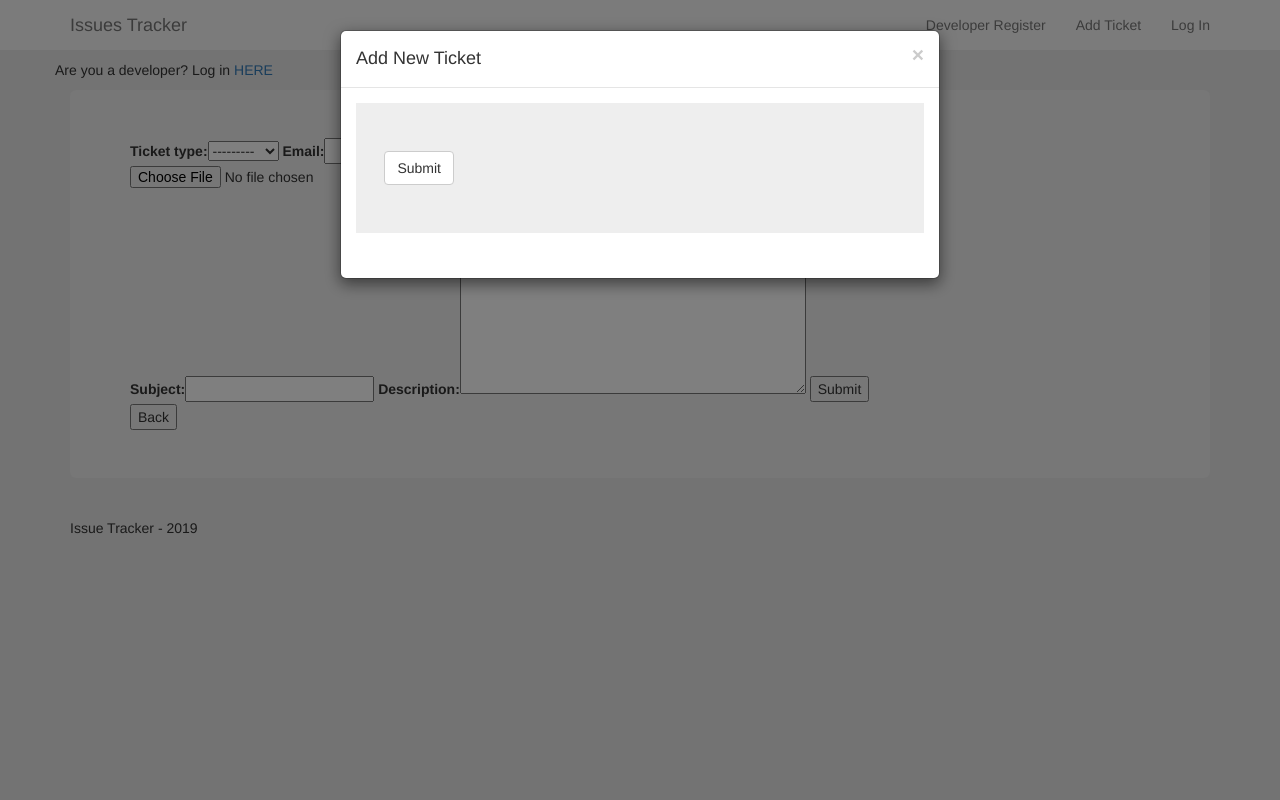
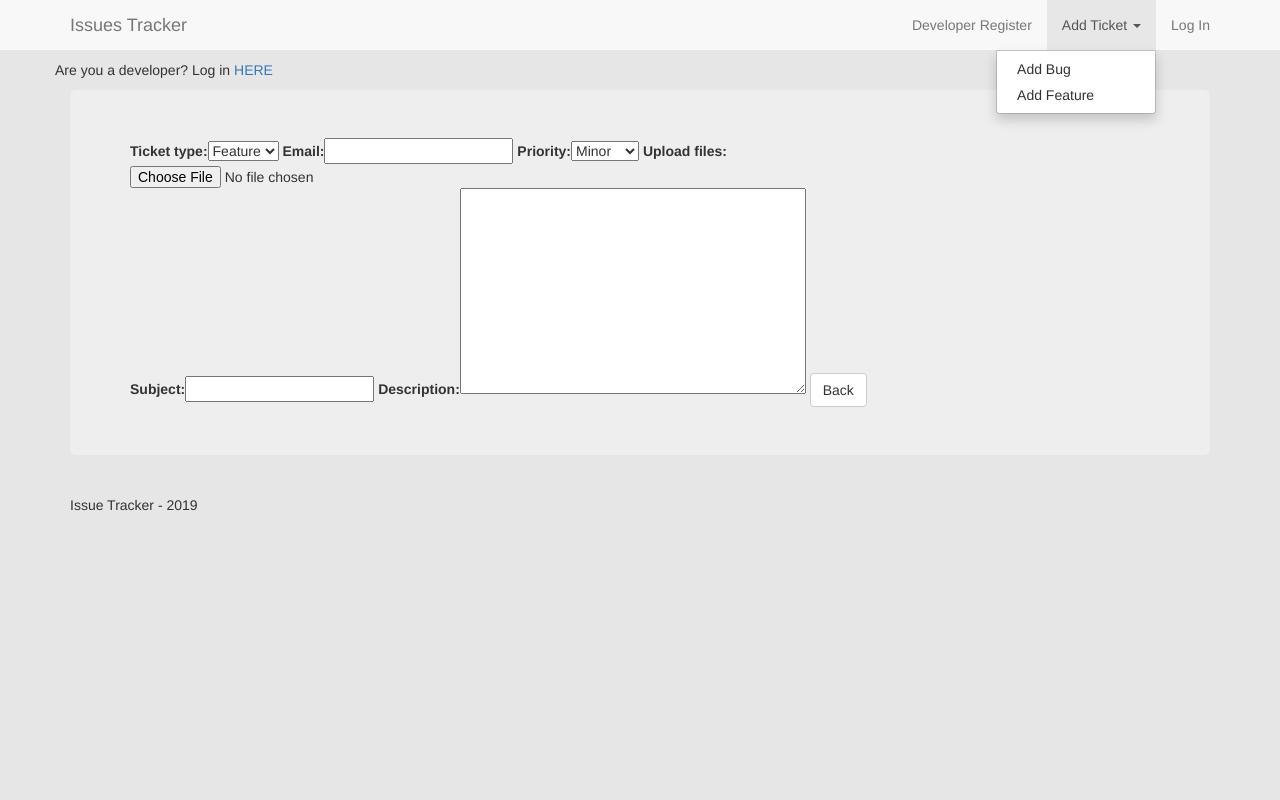
Before and after one commit to GarethMellon/django-issues-tracker, a Django app: page /tickets/new/Feature/ in a window 1280 px wide, after a click on "Add Ticket". Run offline with Django 3.2, Linux system fonts and the light colour scheme; some libraries are stand-ins or nearby versions.

Commit message:
Removed old payment system for feature tickets  and implementated new payment for new feature tickets

```diff
--- a/static/js/script.js
+++ b/static/js/script.js
@@ -5,7 +5,7 @@ $(document).ready(function() {
         $('#myInput').focus()
     })
 
-    $('.stripe-button-el').hide()
+    /*$('.stripe-button-el').hide()*/
 
     $('#id_ticket_type').click(function() {
         if ($(this).val() === "Feature") {
--- a/templates/base.html
+++ b/templates/base.html
@@ -1,5 +1,4 @@
-{% load staticfiles %}
-{% load bootstrap_tags %}
+{% load staticfiles %} {% load bootstrap_tags %}
 
 <!DOCTYPE html>
 <html lang="en">
@@ -46,13 +45,20 @@
                     <li><a href="{% url 'logout' %}">Log Out</a></li>
                     {% else %}
                     <li><a href="{% url 'registration' %}">Developer Register</a></li>
-                    <li><a href="#" data-toggle="modal" data-target="#myModal">Add Ticket</a></li>
+                    <li class="dropdown">
+                        <a href="#" class="dropdown-toggle" data-toggle="dropdown" role="button" aria-haspopup="true" aria-expanded="false">Add Ticket <span class="caret"></span></a>
+                        <ul class="dropdown-menu">
+                            <li><a href="{% url 'new_ticket' type='Bug' %}">Add Bug</a></li>
+                            <li><a href="{% url 'new_ticket' type='Feature' %}">Add Feature</a></li>
+                        </ul>
+                    </li>
                     <li><a href="{% url 'login' %}">Log In</a></li>
                     {% endif %}
-                </ul>
+                    </ul>
             </div>
         </div>
     </nav>
+
     {% if messages %}
     <div class="alert alert-success">
         <div class="messages">
@@ -64,7 +70,6 @@
     <div class="container info-bar">
         <div class="row">
             <p>Are you a developer? Log in <a href="{% url 'login' %}">HERE</a></p>
-            <!--<a href="{% url 'new_ticket' %}" class="btn btn-default">Add New Ticket</a>-->
         </div>
     </div>
     {% endif %}
@@ -107,21 +112,14 @@
                         <form method="POST" enctype="multipart/form-data" class="quick-add-form">
                             {% csrf_token %}
                             {{ ticketForm }}
-
-                            {% if user.is_authenticated %} <!--  if the user is not logged in we display a stripe pay button-->
+                            {% if user.is_authenticated %}
+                            <!--  if the user is not logged in we display a stripe pay button-->
                             <input type="submit" value="Submit" name="Submit" class="btn btn-default" />
                             {% else %}
                             <input type="submit" value="Submit" name="Submit" class="btn btn-default" />
                             <form action="/charge" method="POST" name="stripeForm">
                                 {% csrf_token %}
-                                <script
-                                    src="https://checkout.stripe.com/checkout.js"
-                                    class="stripe-button"
-                                    data-key= '{{ key }}'
-                                    data-name="Stripe Payment"
-                                    data-description="Issue Tracker Payment"
-                                    data-amount="50"
-                                    data-currency="eur">
+                                <script src="https://checkout.stripe.com/checkout.js" class="stripe-button" data-key='{{ key }}' data-name="Stripe Payment" data-description="Issue Tracker Payment" data-amount="50" data-currency="eur">
                                 </script>
                             </form>
                             {% endif %}
--- /dev/null
+++ b/tickets/helpers.py
@@ -0,0 +1,5 @@
+""" helper function to save form data to be used in the views below """
+def save_form(request, form):
+    if form.is_valid:
+        form.save()
+        #messages.success(request, "You're ticket has been saved!")
--- a/tickets/templates/ticket.html
+++ b/tickets/templates/ticket.html
@@ -5,8 +5,8 @@
         <form method="POST" enctype="multipart/form-data">
             {% csrf_token %} {{ form|as_bootstrap }}
 
-            <input type="submit" value="Submit" name="Submit" />
-            <input type=button value="Back" onClick="javascript:history.go(-1);">
+            <input class="btn btn-default" type="submit" value="Submit" name="Submit"/>
+            <input class="btn btn-default" type=button value="Back" onClick="javascript:history.go(-1);">
         </form>
 
         {% if ticket.id %}
--- /dev/null
+++ b/tickets/templates/ticket_feature.html
@@ -0,0 +1,31 @@
+{% extends 'base.html' %}
+{% load bootstrap_tags %}
+
+{% block page_title %}
+    View Ticket
+{% endblock %}
+{% block content %}
+
+<div class="container">
+    <div class="jumbotron">
+        <form method="POST" enctype="multipart/form-data">
+            {% csrf_token %}
+
+            {{ form|as_bootstrap }}
+
+            <form action="/charge" method="POST" name="stripeForm">
+                {% csrf_token %}
+                <script src="https://checkout.stripe.com/checkout.js" class="stripe-button" data-key='{{ key }}' data-name="Stripe Payment" data-description="Issue Tracker Payment" data-amount="50" data-currency="eur">
+                </script>
+
+                <input class="btn btn-default" type=button value="Back" onClick="javascript:history.go(-1);">
+            </form>
+        </form>
+
+        {% if ticket.id %}
+        <a href="{% url 'view_comments' ticket.id %}" class="btn btn-default">View Comments</a>
+        <a href="{% url 'new_comment' ticket.id %}" class="btn btn-default">Add Comment</a> {% endif %}
+    </div>
+</div>
+
+{% endblock %}
--- a/tickets/urls.py
+++ b/tickets/urls.py
@@ -4,7 +4,7 @@ from .views import view_ticket, new_ticket, view_comments, new_comment, up_vote
 
 urlpatterns = [
     url(r'^view/(?P<id>\d+)/$', view_ticket, name="view_ticket"),
-    url(r'^new/', new_ticket, name="new_ticket"),
+    url(r'^new/(?P<type>[\w.@+-]+)/', new_ticket, name="new_ticket"),
     url(r'^view/(?P<id>\d+)/comments/', view_comments, name="view_comments"),
     url(r'^view/(?P<id>\d+)/new_comment/', new_comment, name="new_comment"),
     url(r'^upvote/(?P<id>\d+)/', up_vote, name="up_vote"),
--- a/tickets/views.py
+++ b/tickets/views.py
@@ -1,17 +1,11 @@
 from django.shortcuts import render, get_object_or_404, redirect, reverse, HttpResponse
 from django.contrib import messages
 from django.contrib.auth import authenticate
-from django.core.files.storage import FileSystemStorage
+from django.conf import settings
+from .helpers import save_form
 from .forms import TicketForm, CommentForm
 from .models import Ticket, Comment
 from issues_tracker.urls import url
-
-
-""" helper function to save form data to be used in the views below """
-def save_form(request, form):
-    if form.is_valid:
-        form.save()
-        messages.success(request, "You're ticket has been saved!")
 
 # Create your views here.
 
@@ -35,27 +29,25 @@ def view_ticket(request, id):
 
     return render(request, "ticket.html", {'form': form, 'ticket': ticket})
 
-def new_ticket(request):
+def new_ticket(request, type):
     """
     A view that will return a page with a new ticket input form
     """
     if request.method == "POST":
-        form = TicketForm(request.POST, request.FILES
-        )
-        if request.user.is_authenticated:
-            save_form(request, form)
-            return redirect("/")
+        form = TicketForm(request.POST, request.FILES)
+        save_form(request, form)
+        return redirect('/')
 
-        elif request.user.is_anonymous and form.data["ticket_type"]=="Feature":
-            print("Stripe payment required")
-            save_form(request, form)
-            return redirect("/")
-        else:
-            save_form(request, form)
-            return redirect("/")
+    if type =='Dev':
+        form = TicketForm()
+    else:
+        form = TicketForm(initial={'ticket_type': type})
 
-    form = TicketForm()
-    return render(request, "ticket.html", {'form': form})
+    if type == 'Feature':
+        key = settings.STRIPE_PUBLISHABLE_KEY
+        return render(request, "ticket_feature.html", {'form': form, 'key': key})
+    else:
+        return render(request, "ticket.html", {'form': form})
 
 def view_comments(request, id):
     """
```
Also changed, not shown: dashboard/templates/dashboard.html (+9 -19 lines).
